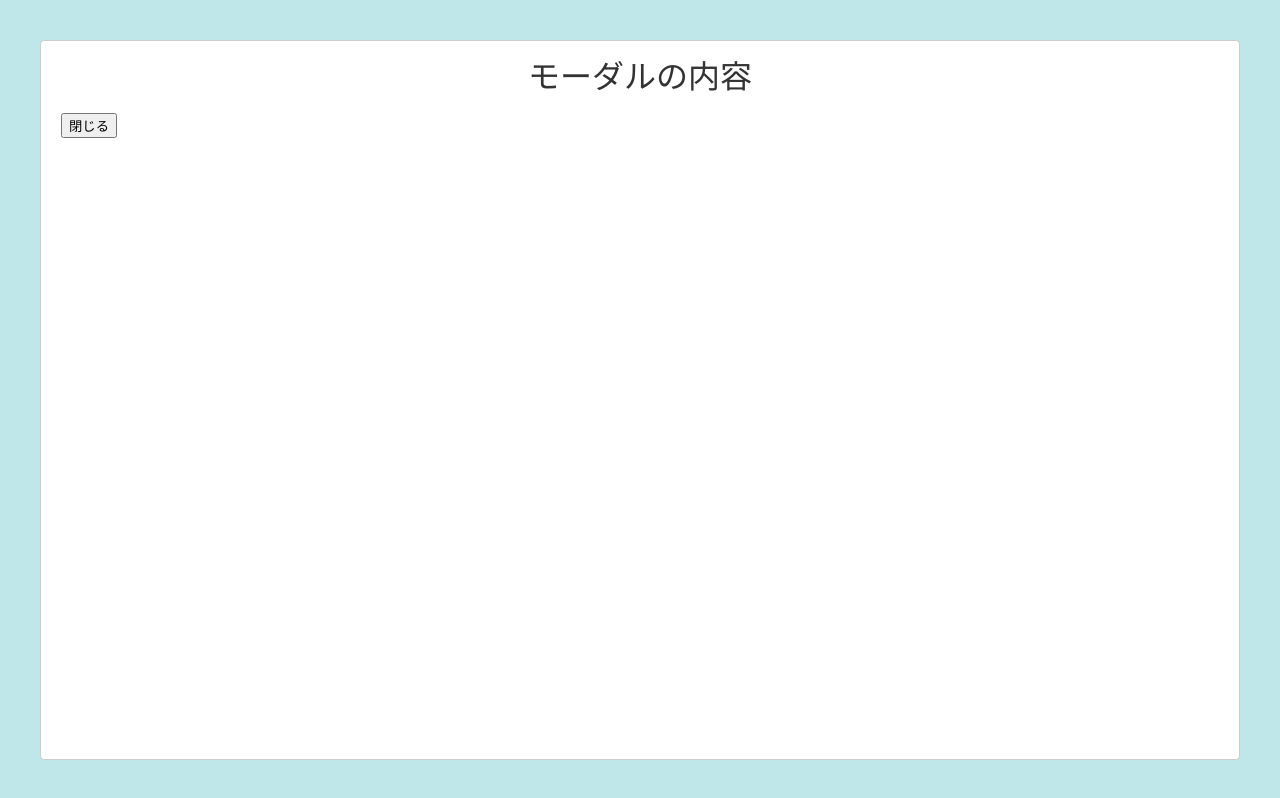
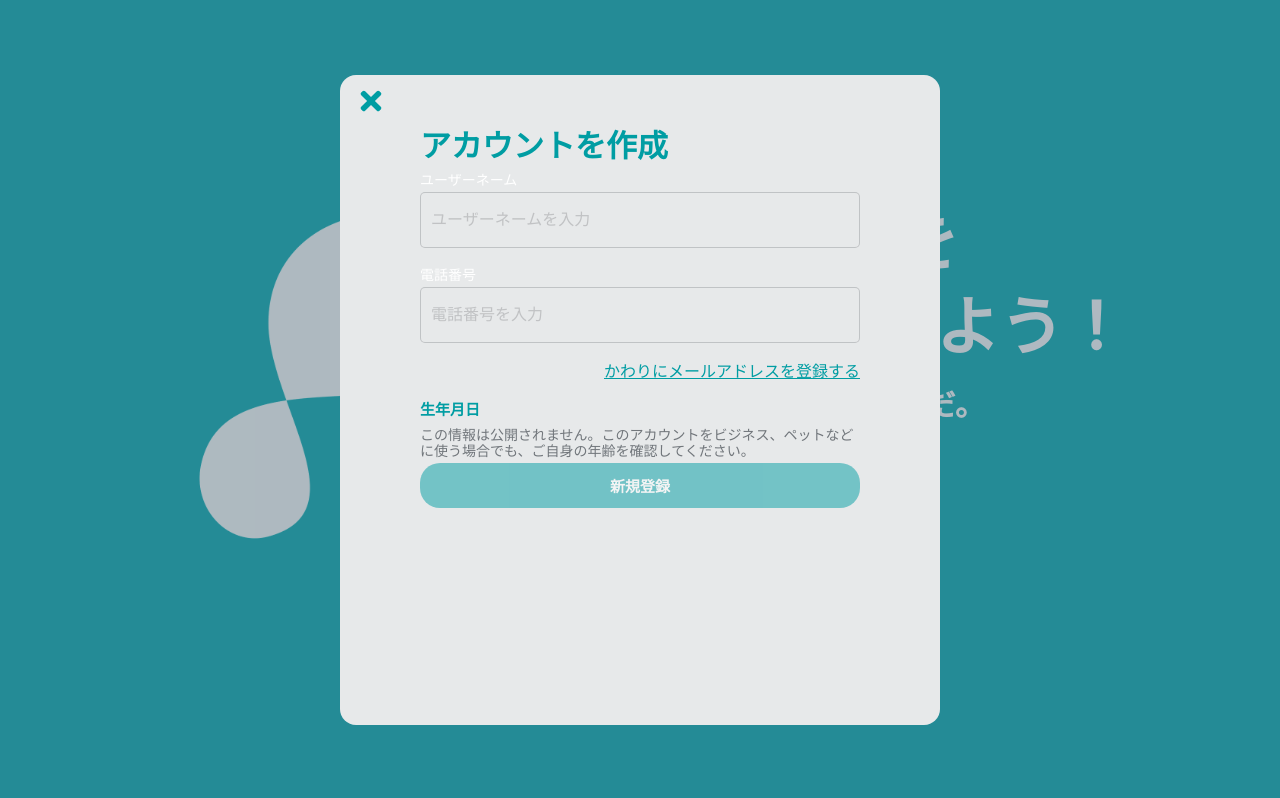
Before and after one commit to bugnood/FAL.Project.linne, a React (Create React App) app in the folder client/: page / in a window 1280 px wide. Both pictures are taken after a click on the link "新規登録". Built offline with nearby package versions, Linux system fonts and the light colour scheme.

Commit message:
add and create top component

```diff
--- a/client/public/index.html
+++ b/client/public/index.html
@@ -5,7 +5,7 @@
   <meta charset="utf-8" />
   <link rel="icon" href="%PUBLIC_URL%/favicon.ico" />
   <meta name="viewport" content="width=device-width, initial-scale=1" />
-  <meta name="theme-color" content="#000000" />
+  <meta name="theme-color" content="#009da3" />
   <meta name="description" content="日常をメッセージのように送るコミュニティプラットフォームです。" />
   <link rel="apple-touch-icon" href="%PUBLIC_URL%/logo192.png" />
   <link rel="manifest" href="%PUBLIC_URL%/manifest.json" />
--- /dev/null
+++ b/client/src/components/CustomInput.tsx
@@ -0,0 +1,20 @@
+// src/components/CustomInput.tsx
+import React from 'react';
+import '../style/customInput.css';
+
+interface CustomInputProps {
+    label: string;
+    type: string;
+    placeholder: string;
+}
+
+const CustomInput: React.FC<CustomInputProps> = ({ label, type, placeholder }) => {
+    return (
+        <div className="input-container">
+            <label className="input-label">{label}</label>
+            <input type={type} placeholder={placeholder} className="custom-input" />
+        </div>
+    );
+};
+
+export default CustomInput;
--- /dev/null
+++ b/client/src/components/LoadingSpinner.tsx
@@ -0,0 +1,14 @@
+// src/components/LoadingSpinner.tsx
+import React from 'react';
+import '../style/loadingSpinner.css';
+
+const LoadingSpinner: React.FC = () => {
+    return (
+        <div className="spinner">
+            <div className="double-bounce1"></div>
+            <div className="double-bounce2"></div>
+        </div>
+    );
+};
+
+export default LoadingSpinner;
--- a/client/src/pages/Top.tsx
+++ b/client/src/pages/Top.tsx
@@ -1,24 +1,76 @@
-import React, { useState } from 'react';
+import React, { useState, useEffect } from 'react';
 import { Link } from 'react-router-dom';
 import appLogo from '../assets/linne.svg';
 import ReactModal from 'react-modal';
+import LoadingSpinner from '../components/LoadingSpinner'; // インポート
+import CustomInput from '../components/CustomInput';
+import { FaTimes } from 'react-icons/fa';
 import '../style/top.css';
 
-// アクセシビリティのためにルート要素を設定します
 ReactModal.setAppElement('#root');
 
 const Top: React.FC = () => {
     const [modalIsOpen, setModalIsOpen] = useState(false);
+    const [isLoading, setIsLoading] = useState(false);
+    const [usePhoneNumber, setUsePhoneNumber] = useState(true);
+
+    const openModal = () => {
+        setIsLoading(true);
+        setModalIsOpen(true);
+        const timer = setTimeout(() => {
+            setIsLoading(false);
+        }, 1000);
+
+        return () => clearTimeout(timer);
+    };
+
+    const closeModal = () => {
+        setIsLoading(false);
+        setModalIsOpen(false);
+    };
+
+    const toggleInputMethod = () => {
+        setUsePhoneNumber(!usePhoneNumber);
+    };
 
     return (
         <div className='top-container'>
             <ReactModal
                 isOpen={modalIsOpen}
-                onRequestClose={() => setModalIsOpen(false)}
+                onRequestClose={closeModal}
+                shouldCloseOnOverlayClick={false}
                 contentLabel="Example Modal"
+                className={"top-register-modal"}
+                overlayClassName="custom-overlay"
             >
-                <h2>モーダルの内容</h2>
-                <button onClick={() => setModalIsOpen(false)}>閉じる</button>
+                <div className='top-modal-content'>
+                    {isLoading ? (
+                        <LoadingSpinner /> // 読み込み中はスピナーを表示
+                    ) : (
+                        <>
+                            <div className='top-modal-topArea'>
+                                <button className='close-button' onClick={closeModal}><FaTimes /></button>
+                            </div>
+                            <h1 className='top-modal-guidance'>アカウントを作成</h1>
+                            <form className="top-form">
+                                <CustomInput label="ユーザーネーム" type="text" placeholder="ユーザーネームを入力" />
+                                {usePhoneNumber ? (
+                                    <CustomInput label="電話番号" type="tel" placeholder="電話番号を入力" />
+                                ) : (
+                                    <CustomInput label="メールアドレス" type="email" placeholder="メールアドレスを入力" />
+                                )}
+                                <a className='top-phone-email-change-link' onClick={toggleInputMethod}>
+                                    {usePhoneNumber ? 'かわりにメールアドレスを登録する' : 'かわりに電話番号を登録する'}
+                                </a>
+                                <div className='top-date-form'>
+                                    <p className='top-date-form-title'>生年月日</p>
+                                    <p className='top-date-form-note'>この情報は公開されません。このアカウントをビジネス、ペットなどに使う場合でも、ご自身の年齢を確認してください。</p>
+                                </div>
+                                <a className='top-next-button'>新規登録</a>
+                            </form>
+                        </>
+                    )}
+                </div>
             </ReactModal>
 
             <div className='top-container-left-area'>
@@ -30,7 +82,7 @@ const Top: React.FC = () => {
                     <p className='top-solicitation-message'>さあ、みんなと日常を共有だ。</p>
                     <div className='top-participation-button'>
                         <Link to="/login" className='top-login-button'><span>ログイン</span></Link>
-                        <a className='top-register-button' onClick={() => setModalIsOpen(true)}><span>新規登録</span></a>
+                        <a className='top-register-button' onClick={openModal}><span>新規登録</span></a>
                     </div>
                     <p className='top-attention-message'>アカウントを登録することにより、<Link to="">利用規約</Link>と<Link to="">プライバシーポリシー（Cookieの使用を含む）</Link>に同意したとみなされます。</p>
                 </div>
--- a/client/src/style/app.css
+++ b/client/src/style/app.css
@@ -5,8 +5,8 @@ body {
   margin: 0;
   padding: 0;
   font-family: "Segoe UI", Meiryo, system-ui, -apple-system, BlinkMacSystemFont, sans-serif;
-  /* overflow: hidden; */
   overscroll-behavior: none;
+  scroll-behavior: smooth;
 }
 
 /*** header ***/
--- /dev/null
+++ b/client/src/style/customInput.css
@@ -0,0 +1,31 @@
+/* src/style/customInput.css */
+.input-container {
+    margin: 10px 0;
+    display: flex;
+    flex-direction: column;
+    align-items: flex-start;
+}
+
+.input-label {
+    margin-bottom: 5px;
+    font-size: 14px;
+    color: #fff;
+}
+
+.custom-input {
+    width: 100%;
+    height: 56px;
+    padding: 10px;
+    border: 1px solid rgb(51 54 57 / 21%);
+    border-radius: 5px;
+    font-size: 16px;
+    /* color: #009da3; */
+    background-color: rgb(231, 233, 234);
+    outline: none;
+    box-sizing: border-box;
+}
+
+.custom-input::placeholder {
+    color: rgb(51 54 57 / 21%);
+    /* プレースホルダーの色 */
+}
--- a/client/src/style/top.css
+++ b/client/src/style/top.css
@@ -6,29 +6,22 @@
     align-items: center;
     justify-content: center;
     flex-wrap: wrap;
-    /* 画面サイズに応じて子要素が折り返されるようにする */
-    /* padding: 20px; */
-    /* 余白を追加 */
 }
 
 .top-linne-icon {
     max-height: 380px;
     width: 100%;
     max-width: 380px;
-    /* 最大幅を設定して画像が大きくなりすぎないようにする */
     margin-bottom: 20px;
-    /* 画像下に余白を追加 */
 }
 
 .top-welcome-message {
     font-size: 48px;
-    /* デフォルトサイズを小さくする */
     font-weight: 700;
     color: rgb(231, 233, 234);
     line-height: 1.2;
     text-align: left;
     margin-bottom: 16px;
-    /* 下に余白を追加 */
 }
 
 .top-solicitation-message {
@@ -37,7 +30,6 @@
     line-height: 1.2;
     font-weight: 700;
     font-size: 24px;
-    /* デフォルトサイズを小さくする */
     text-align: inherit;
 }
 
@@ -45,7 +37,6 @@
     display: flex;
     flex-direction: column;
     align-items: center;
-    /* 中央揃え */
     width: 100%;
 }
 
@@ -55,7 +46,6 @@
     background-color: #ffa500;
     width: 100%;
     max-width: 380px;
-    /* 最大幅を設定 */
     margin-bottom: 8px;
     height: 40px;
     transition: background-color 0.2s, box-shadow 0.2s;
@@ -82,7 +72,6 @@
     word-wrap: break-word;
     line-height: 1.2;
     text-align: center;
-    /* 中央揃え */
     font-size: 11px;
     font-weight: 400;
     margin-bottom: 20px;
@@ -93,43 +82,168 @@
     text-decoration: none;
 }
 
+.top-register-modal {
+    height: 650px;
+    max-height: 90vh;
+    min-height: 400px;
+    width: 600px;
+    max-width: 80vw;
+    min-width: 600px;
+    background-color: rgb(231, 233, 234);
+    border-radius: 16px;
+    overflow-x: hidden;
+    overflow-y: hidden;
+    border: none;
+    outline: none;
+}
+
+/* default overlay */
+.custom-overlay {
+    position: fixed;
+    inset: 0px;
+    background-color: rgba(91, 112, 131, 0.4);
+    display: flex;
+    align-items: center;
+    justify-content: center;
+}
+
+.top-modal-content {
+    /* padding-left: 80px;
+    padding-right: 80px; */
+    height: 100%;
+    box-sizing: border-box;
+}
+
+.top-modal-guidance {
+    text-overflow: unset;
+    color: #009da3;
+    line-height: 36px;
+    word-wrap: break-word;
+    min-width: 0px;
+    font-weight: 700;
+    font-size: 31px;
+    text-align: inherit;
+    padding: 0 80px;
+}
+
+.top-modal-topArea {
+    padding: 10px;
+}
+
+.close-button {
+    background: none;
+    border: none;
+    font-size: 30px;
+    cursor: pointer;
+    /* position: relative; */
+    /* top: 15px; */
+    /* right: 65px; */
+    display: flex;
+    align-items: center;
+    justify-content: center;
+    color: #009da3;
+}
+
+.close-button:hover {
+    color: red;
+    /* ホバー時の色変更 */
+}
+
+.top-form {
+    display: flex;
+    flex-direction: column;
+    padding: 0 80px;
+    justify-content: center;
+}
+
+.top-phone-email-change-link {
+    cursor: pointer;
+    color: #009da3;
+    text-decoration: underline;
+    display: flex;
+    justify-content: flex-end;
+    margin-top: 10px;
+}
+
+.top-date-form {
+    margin-top: 20px;
+}
+
+.top-date-form-title {
+    text-overflow: unset;
+    color: #009da3;
+    margin-bottom: 8px;
+    line-height: 20px;
+    word-wrap: break-word;
+    min-width: 0px;
+    font-weight: 700;
+    font-size: 15px;
+    text-align: inherit;
+}
+
+.top-date-form-note {
+    text-overflow: unset;
+    color: rgb(113, 118, 123);
+    margin-bottom: 4px;
+    word-wrap: break-word;
+    min-width: 0px;
+    text-align: inherit;
+    line-height: 16px;
+    font-size: 14px;
+    font-weight: 400;
+}
+
+.top-next-button {
+    background-color: #009da3;
+    border-color: rgba(0, 0, 0, 0);
+    transition-duration: 0.2s;
+    user-select: none;
+    opacity: 0.5;
+    outline-style: none;
+    text-overflow: unset;
+    color: white;
+    line-height: 20px;
+    word-wrap: break-word;
+    text-align: center;
+    font-weight: 700;
+    font-size: 15px;
+    min-height: 45px;
+    border-radius: 20px;
+    display: flex;
+    align-items: center;
+    justify-content: center;
+}
+
+.top-next-button:hover {
+    opacity: 1;
+}
+
 @media (min-width: 768px) {
     .top-welcome-message {
         font-size: 64px;
-        /* 大きな画面では元のサイズに戻す */
         line-height: 84px;
     }
 
     .top-solicitation-message {
         font-size: 31px;
-        /* 大きな画面では元のサイズに戻す */
     }
 
     .top-container {
         flex-direction: row;
-        /* 横並びにする */
-        /* padding: 40px; */
-        /* 余白を増やす */
     }
 
     .top-container-left-area,
     .top-container-right-area {
-        /* flex: 1; */
-        /* 各エリアが均等に幅を取る */
         max-width: none;
-        /* 最大幅を解除 */
         margin-bottom: 0;
-        /* 余白を削除 */
     }
 
     .top-container-right-area {
         padding-left: 20px;
-        /* 左側に余白を追加 */
     }
 
     .top-participation-button {
         align-items: flex-start;
-        /* 左揃えに戻す */
     }
 }
 
```
Also changed, not shown: client/src/style/loadingSpinner.css (added, +50 -0 lines).
